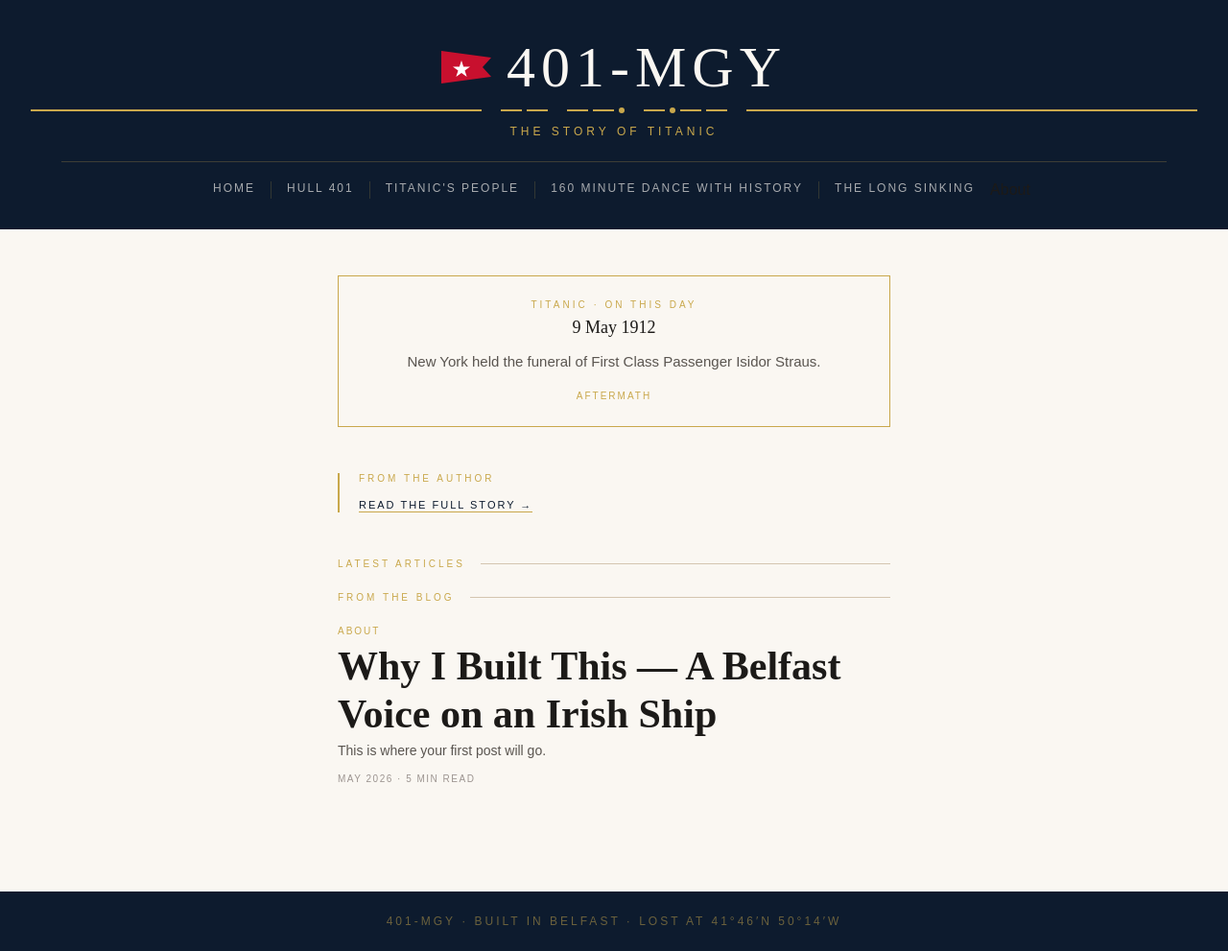
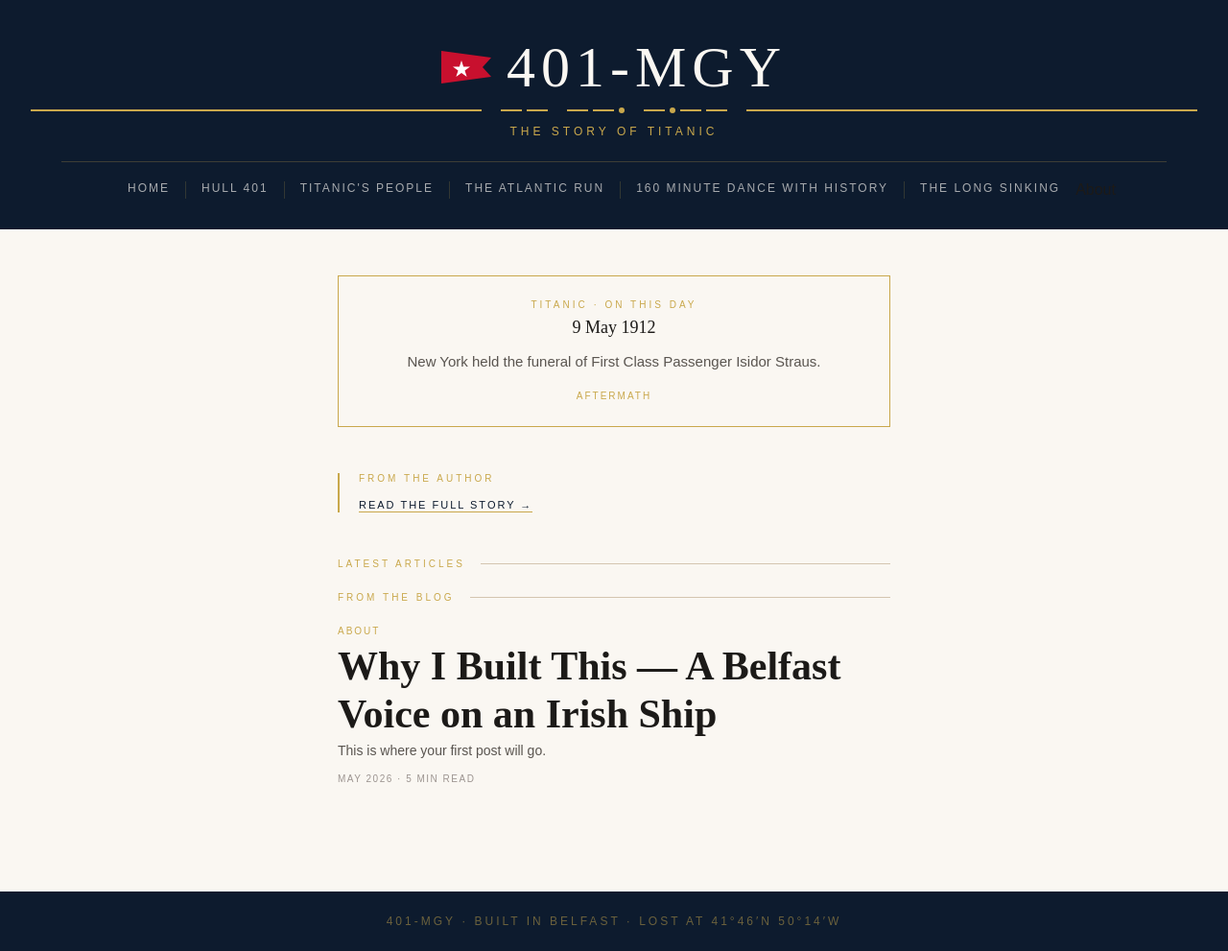
Before and after one commit to rodney1710/401MGY, a Jekyll site: the page built from index.md, in a window 1280 px wide. Shown: the whole page at 96% size. Built offline with Jekyll 4.4.1, drawn with Linux system fonts in a browser that asks for light colours; a style sheet for code colours, icons or effects is not loaded.

Commit message:
Update default.html

```diff
--- a/_layouts/default.html
+++ b/_layouts/default.html
@@ -39,6 +39,7 @@
         <a href="{{ '/' | relative_url }}">Home</a>
         <a href="{{ '/hull-401' | relative_url }}">Hull 401</a>
         <a href="{{ '/titanics-people' | relative_url }}">Titanic's People</a>
+        <a href="{{ '/the-atlantic-run' | relative_url }}">The Atlantic Run</a>
         <a href="{{ '/160-minute-dance-with-history' | relative_url }}">160 Minute Dance with History</a>
         <a href="{{ '/the-long-sinking' | relative_url }}">The Long Sinking</a
         <a href="{{ '/about' | relative_url }}">About</a>
```
